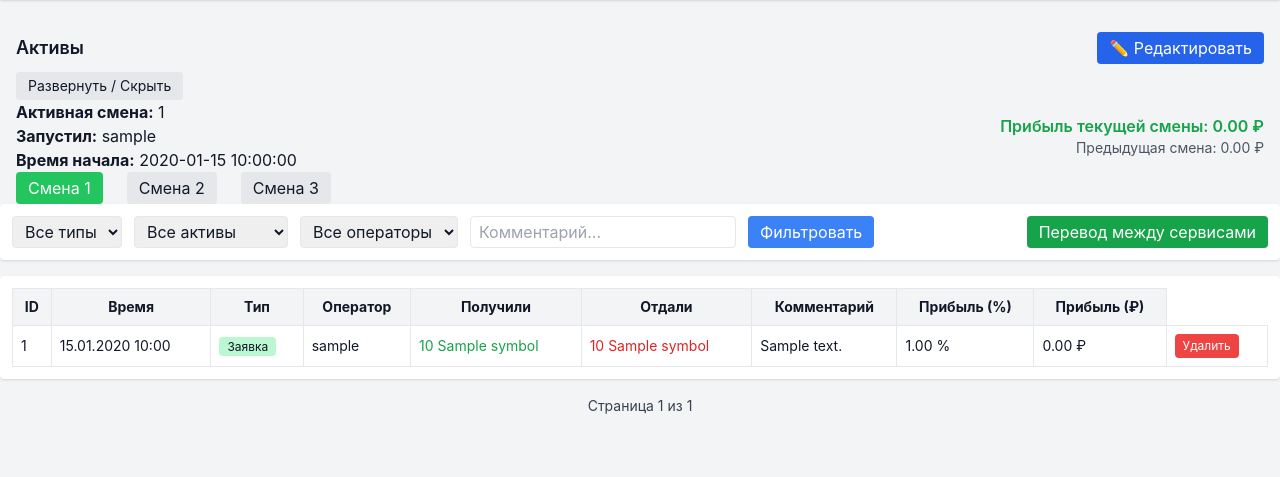
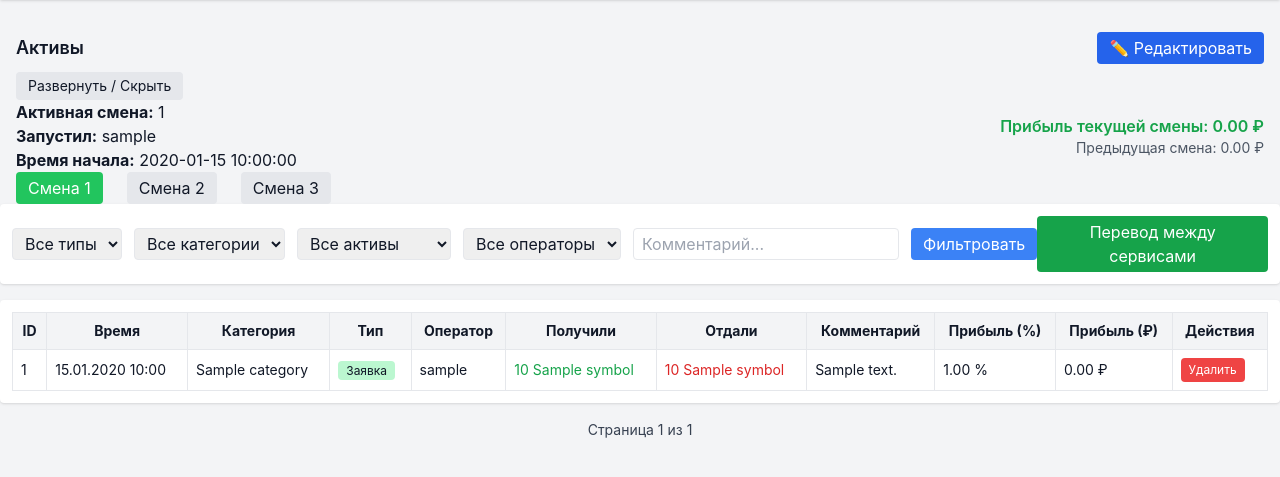
Before and after one commit to Igg9or/exchange-system, a Flask app: template templates/index.html in a window 1280 px wide. Shown: the part 64-541 px from the top of the page. Run offline with Flask 3, Linux system fonts and the light colour scheme; the template is opened without the code that fills it: most values are stand-ins (such as "Sample title", 1, 10 or a date in 2020); some libraries are stand-ins or nearby versions.

Commit message:
новое

```diff
--- a/main.py
+++ b/main.py
@@ -1,6 +1,6 @@
 from flask import Flask, render_template, redirect, url_for, request
 from db import SessionLocal, init_db
-from models import Service, Asset, Balance, Shift, Order, User, BalanceHistory
+from models import Service, Asset, Balance, Shift, Order, User, BalanceHistory, Category
 from datetime import datetime
 from sqlalchemy.orm import Session
 from collections import defaultdict
@@ -12,6 +12,10 @@ from sqlalchemy.orm import joinedload
 from db import get_db
 from rates import price_rub_for_symbol
 from sqlalchemy import func
+from datetime import datetime, timezone, timedelta
+
+MSK = timezone(timedelta(hours=3))  # Москва (UTC+3)
+
 
 app = Flask(__name__)
 app.secret_key = "super_secret_key_123"
@@ -91,10 +95,10 @@ def start_shift(db: Session, service_id: int, user_id: int):
         Shift.end_time == None
     ).all()
     for s in active_shifts:
-        s.end_time = datetime.utcnow()
+        s.end_time = datetime.now(MSK)
 
     # Создаём новую смену
-    shift = Shift(service_id=service_id, started_by=user_id, start_time=datetime.utcnow())
+    shift = Shift(service_id=service_id, started_by=user_id, start_time=datetime.now(MSK))
     db.add(shift)
     db.commit()
     db.refresh(shift)
@@ -108,7 +112,7 @@ def end_shift(db: Session, service_id: int):
     ).first()
     if not shift:
         return None
-    shift.end_time = datetime.utcnow()
+    shift.end_time = datetime.now(MSK)
     db.commit()
     return shift
 
@@ -306,6 +310,10 @@ def index():
         if request.args.get("comment"):
             query = query.filter(Order.comment.ilike(f"%{request.args['comment']}%"))
 
+        # 🔹 фильтр по категории
+        if request.args.get("category_id"):
+            query = query.filter(Order.category_id == int(request.args["category_id"]))
+
         # --- ✅ пагинация ---
         page = request.args.get("page", 1, type=int)
         per_page = 15
@@ -329,6 +337,7 @@ def index():
         services = db.query(Service).all()
         all_users = db.query(User).all() if user.role == "admin" else [user]
         assets = db.query(Asset).all()
+        categories = db.query(Category).all()   # 🔹 загружаем категории
 
         # --- ✅ активная смена ---
         current_shift = None
@@ -386,13 +395,15 @@ def index():
             orders=orders,
             assets=assets,
             all_users=all_users,
+            categories=categories,      # 🔹 передаём в шаблон
             current_shift=current_shift,
             current_profit=current_profit,
             prev_profit=prev_profit,
             page=page,
             total_pages=total_pages,
-            top_assets=top_assets,   # 🔹 теперь реально учитываются изменения
+            top_assets=top_assets,
         )
+
 
 
 @app.route("/shift/start/<int:service_id>")
@@ -423,13 +434,11 @@ def shift_report(service_id):
 
 @app.route("/add_order", methods=["POST"])
 
+@app.route("/add_order", methods=["POST"])
 def add_order():
     with get_db() as db:
         user = db.query(User).get(session["user_id"])
 
-        # Определяем сервис контекста:
-        # - оператор всегда работает в своём сервисе
-        # - админ — по выбранному на странице (selected_service_id) или первому
         if user.role == "operator":
             service_id = user.service_id
         else:
@@ -444,7 +453,6 @@ def add_order():
             flash("Нет доступного сервиса для создания заявки.", "error")
             return redirect(url_for("index"))
 
-        # Достаём активную смену для сервиса, если нет — создаём
         shift = (
             db.query(Shift)
             .filter(Shift.service_id == service_id, Shift.end_time.is_(None))
@@ -452,17 +460,15 @@ def add_order():
             .first()
         )
         if not shift:
-            # если смена не запущена — поднимем автоматически (можно убрать автосоздание, если нужно)
             shift = Shift(
                 service_id=service_id,
                 number=1,
-                start_time=datetime.utcnow(),
+                start_time=datetime.now(MSK),
                 started_by=user.id,
             )
             db.add(shift)
             db.flush()
 
-        # Парсим форму
         try:
             received_asset_id = int(request.form["received_asset_id"])
             given_asset_id = int(request.form["given_asset_id"])
@@ -473,24 +479,20 @@ def add_order():
             return redirect(url_for("index"))
 
         comment = request.form.get("comment", "").strip()
+        category_id = request.form.get("category_id")
 
-        # Получаем цены в рублях для обоих активов на момент создания
         recv_rub = price_rub_for_asset_id(db, received_asset_id)
         give_rub = price_rub_for_asset_id(db, given_asset_id)
         if recv_rub is None or give_rub is None:
             flash("Не удалось получить курс(ы) для расчёта прибыли.", "error")
             return redirect(url_for("index"))
 
-        # Считаем прибыль:
-        # value_in  = сколько рублей «зашло» по цене получаемого актива
-        # value_out = сколько рублей «вышло» по цене отдаваемого актива
         value_in = received_amount * recv_rub
         value_out = given_amount * give_rub
         profit_rub = value_in - value_out
         base = value_out if value_out else 0.0
         profit_percent = (profit_rub / base * 100.0) if base else 0.0
 
-        # Создаём Order и сохраняем цены-снимки:
         order = Order(
             service_id=service_id,
             user_id=user.id,
@@ -502,23 +504,20 @@ def add_order():
             given_asset_id=given_asset_id,
             given_amount=given_amount,
             comment=comment,
-            # сохраняем "снимок" цен в рублях — так прибыль зафиксирована на момент создания заявки
-            rate_at_creation=recv_rub,    # RUB за 1 единицу получаемого актива
-            rate_at_execution=give_rub,   # RUB за 1 единицу отдаваемого актива
+            category_id=int(category_id) if category_id else None,   # ✅ сохраняем категорию
+            rate_at_creation=recv_rub,
+            rate_at_execution=give_rub,
             profit_rub=profit_rub,
             profit_percent=profit_percent,
         )
         db.add(order)
 
-        # Обновляем балансы сервиса:
-        # +получили -> плюс к соответствующему активу
         inc = db.query(Balance).filter_by(service_id=service_id, asset_id=received_asset_id).first()
         if not inc:
             inc = Balance(service_id=service_id, asset_id=received_asset_id, amount=0.0)
             db.add(inc)
         inc.amount += received_amount
 
-        # -отдали -> минус к соответствующему активу
         dec = db.query(Balance).filter_by(service_id=service_id, asset_id=given_asset_id).first()
         if not dec:
             dec = Balance(service_id=service_id, asset_id=given_asset_id, amount=0.0)
@@ -697,11 +696,10 @@ def internal_transfer():
     asset_id = int(request.form["asset_id"])
     amount = float(request.form["amount"])
     comment = request.form.get("comment", "")
+    category_id = request.form.get("category_id")
 
-    # генерим уникальную метку для связи ордеров
-    transfer_group = int(datetime.utcnow().timestamp() * 1000)
+    transfer_group = int(datetime.now(MSK).timestamp() * 1000)
 
-    # --- обновляем баланс отправителя ---
     from_balance = db.query(Balance).filter_by(service_id=from_service_id, asset_id=asset_id).first()
     if not from_balance:
         from_balance = Balance(service_id=from_service_id, asset_id=asset_id, amount=0)
@@ -718,7 +716,6 @@ def internal_transfer():
         change=-amount,
     ))
 
-    # --- обновляем баланс получателя ---
     to_balance = db.query(Balance).filter_by(service_id=to_service_id, asset_id=asset_id).first()
     if not to_balance:
         to_balance = Balance(service_id=to_service_id, asset_id=asset_id, amount=0)
@@ -735,7 +732,6 @@ def internal_transfer():
         change=amount,
     ))
 
-    # --- создаём ордер у отправителя ---
     order_out = Order(
         service_id=from_service_id,
         user_id=user.id,
@@ -746,10 +742,10 @@ def internal_transfer():
         given_amount=amount,
         transfer_group=transfer_group,
         comment=comment or f"Перевод {amount} актива в сервис {to_service_id}",
+        category_id=int(category_id) if category_id else None   # ✅ категория
     )
     db.add(order_out)
 
-    # --- создаём ордер у получателя ---
     order_in = Order(
         service_id=to_service_id,
         user_id=user.id,
@@ -760,12 +756,14 @@ def internal_transfer():
         received_amount=amount,
         transfer_group=transfer_group,
         comment=comment or f"Перевод {amount} актива из сервиса {from_service_id}",
+        category_id=int(category_id) if category_id else None   # ✅ категория
     )
     db.add(order_in)
 
     db.commit()
     db.close()
     return redirect(url_for("index"))
+
 
 
 
@@ -861,13 +859,13 @@ def set_shift():
             .first()
         )
         if last_shift:
-            last_shift.end_time = datetime.utcnow()
+            last_shift.end_time = datetime.now(MSK)
 
         # создаём новую смену с правильным service_id и номером
         new_shift = Shift(
             number=requested_number,
             service_id=user.service_id,
-            start_time=datetime.utcnow(),
+            start_time=datetime.now(MSK),
             started_by=user.id,
         )
         db.add(new_shift)
@@ -892,56 +890,63 @@ def admin_io():
 
     with get_db() as db:
         user = db.query(User).get(session["user_id"])
-
-        # ✅ Разрешаем и админам, и операторам
         if user.role not in ["admin", "operator"]:
             flash("Нет прав", "error")
             return redirect(url_for("index"))
 
         service_id = int(request.form["service_id"])
         asset_id = int(request.form["asset_id"])
-        direction = request.form["direction"]  # "in" или "out"
+        direction = request.form["direction"]  # "in" | "out"
         amount = float(request.form["amount"])
         comment = request.form.get("comment", "")
+        category_id = request.form.get("category_id")
 
-        # 🔹 Баланс
-        balance = (
-            db.query(Balance)
-            .filter(Balance.service_id == service_id, Balance.asset_id == asset_id)
-            .first()
-        )
+        # баланс
+        balance = db.query(Balance).filter_by(service_id=service_id, asset_id=asset_id).first()
         if not balance:
             balance = Balance(service_id=service_id, asset_id=asset_id, amount=0.0)
             db.add(balance)
             db.flush()
 
-        # 🔹 Вносим / выводим
+        old_amount = balance.amount
         if direction == "in":
             balance.amount += amount
         elif direction == "out":
             if balance.amount < amount:
-                flash("Недостаточно средств для вывода", "error")
+                flash("Недостаточно средств", "error")
                 return redirect(url_for("index", service_id=service_id))
             balance.amount -= amount
 
-        # 🔹 Фиксируем как ордер
+        # история изменения баланса
+        db.add(BalanceHistory(
+            service_id=service_id,
+            asset_id=asset_id,
+            old_amount=old_amount,
+            new_amount=balance.amount,
+            change=(amount if direction == "in" else -amount),
+        ))
+
+        # ордер
         order = Order(
             service_id=service_id,
             user_id=user.id,
-            shift_id=None,  # не относится к смене
-            type="admin_io",
+            shift_id=None,
+            type="admin_io",   # 👈 вернули старый тип
+            is_manual=True,
             received_asset_id=asset_id if direction == "in" else None,
             received_amount=amount if direction == "in" else 0,
             given_asset_id=asset_id if direction == "out" else None,
             given_amount=amount if direction == "out" else 0,
+            comment=comment,
             profit_percent=0,
             profit_rub=0,
-            comment=f"[{direction}] {comment}",
+            category_id=int(category_id) if category_id else None,
         )
         db.add(order)
         db.commit()
 
     return redirect(url_for("index", service_id=service_id))
+
 
 
 @app.route("/add_asset", methods=["POST"])
@@ -1048,6 +1053,49 @@ def delete_order(order_id):
 
 
 
+@app.route("/categories")
+def categories_list():
+    if "user_id" not in session:
+        return redirect(url_for("login"))
+    with get_db() as db:
+        user = db.query(User).get(session["user_id"])
+        if user.role != "admin":
+            flash("Доступ запрещён", "error")
+            return redirect(url_for("index"))
+
+        categories = db.query(Category).all()
+        return render_template("categories.html", categories=categories)
+
+
+@app.route("/categories/add", methods=["POST"])
+def add_category():
+    with get_db() as db:
+        user = db.query(User).get(session["user_id"])
+        if user.role != "admin":
+            return {"error": "forbidden"}, 403
+
+        name = request.form.get("name")
+        if name:
+            cat = Category(name=name)
+            db.add(cat)
+            db.commit()
+        return redirect(url_for("index"))
+
+
+@app.route("/categories/delete/<int:category_id>", methods=["POST"])
+def delete_category(category_id):
+    with get_db() as db:
+        user = db.query(User).get(session["user_id"])
+        if user.role != "admin":
+            return {"error": "forbidden"}, 403
+
+        cat = db.query(Category).get(category_id)
+        if cat:
+            db.delete(cat)
+            db.commit()
+        return redirect(url_for("index"))
+
+
 
 
 
--- a/templates/index.html
+++ b/templates/index.html
@@ -16,6 +16,9 @@
     <div class="flex items-center gap-3">
     {% if user.role == "admin" %}
       <a href="{{ url_for('users_list') }}" class="bg-blue-500 text-white px-3 py-1 rounded">👥 Пользователи</a>
+      <a href="javascript:void(0)" onclick="document.getElementById('categoriesModal').classList.remove('hidden')"
+   class="bg-indigo-500 text-white px-3 py-1 rounded">📂 Категории</a>
+
       <form method="get" class="inline">
         <select name="service_id" onchange="this.form.submit()" class="border px-2 py-1 rounded">
           <option value="">Все сервисы</option>
@@ -143,6 +146,14 @@
           <option value="internal_transfer" {% if request.args.get('type') == 'internal_transfer' %}selected{% endif %}>Перевод</option>
           <option value="admin_action" {% if request.args.get('type') == 'admin_action' %}selected{% endif %}>Админ</option>
         </select>
+        <select name="category_id" class="border px-2 py-1 rounded">
+  <option value="">Все категории</option>
+  {% for cat in categories %}
+    <option value="{{ cat.id }}" {% if request.args.get('category_id') == cat.id|string %}selected{% endif %}>
+      {{ cat.name }}
+    </option>
+  {% endfor %}
+</select>
         <select name="asset_id" class="border px-2 py-1 rounded">
           <option value="">Все активы</option>
           {% for asset in assets %}
@@ -166,7 +177,7 @@
 
         {% if user.role == "operator" %}
     <button onclick="document.getElementById('orderModal').classList.remove('hidden')"
-      class="bg-blue-600 text-white px-3 py-1 rounded">➕ Новая заявка</button>
+      class="bg-blue-600 text-white px-3 py-1 rounded">➕ Добавить обмен</button>
   {% endif %}
     </div>
 
@@ -176,15 +187,16 @@
       <thead>
   <tr class="bg-gray-100">
     <th class="p-2 border">ID</th>
-      <th class="p-2 border">Время</th> <!-- ✅ новая колонка -->
-      <th class="p-2 border">Тип</th>
+    <th class="p-2 border">Время</th>
+    <th class="p-2 border">Категория</th> <!-- 🔹 новая колонка -->
+    <th class="p-2 border">Тип</th>       <!-- 🔹 старое поле -->
     <th class="p-2 border">Оператор</th>
     <th class="p-2 border">Получили</th>
     <th class="p-2 border">Отдали</th>
     <th class="p-2 border">Комментарий</th>
     <th class="p-2 border">Прибыль (%)</th>
     <th class="p-2 border">Прибыль (₽)</th>
-
+    <th class="p-2 border">Действия</th>
   </tr>
 </thead>
   <tbody>
@@ -193,6 +205,9 @@
       <td class="p-2 border">{{ o.id }}</td>
       <td class="p-2 border">
         {{ o.created_at.strftime("%d.%m.%Y %H:%M") if o.created_at else "-" }}
+      </td>
+      <td class="p-2 border">
+        {{ o.category.name if o.category else '-' }} <!-- 🔹 категория -->
       </td>
       <td class="p-2 border">
         {% if o.type == 'admin_action' %}
@@ -227,7 +242,6 @@
     </tr>
   {% endfor %}
 </tbody>
-
     </table>
 
 
@@ -288,6 +302,15 @@
           <label class="block text-sm">Комментарий</label>
           <input type="text" name="comment" class="border w-full px-2 py-1 rounded">
         </div>
+        <div>
+        <label class="block text-sm">Категория</label>
+        <select name="category_id" class="border w-full px-2 py-1 rounded">
+          <option value="">Без категории</option>
+          {% for cat in categories %}
+            <option value="{{ cat.id }}">{{ cat.name }}</option>
+          {% endfor %}
+        </select>
+      </div>
         <div class="flex justify-end gap-2">
           <button type="button" onclick="document.getElementById('transferModal').classList.add('hidden')"
                   class="bg-gray-300 px-3 py-1 rounded">Отмена</button>
@@ -337,6 +360,16 @@
           <input type="text" name="comment" class="border w-full px-2 py-1 rounded">
         </div>
 
+        <div>
+          <label class="block text-sm">Категория</label>
+          <select name="category_id" class="border w-full px-2 py-1 rounded">
+            <option value="">Без категории</option>
+            {% for cat in categories %}
+              <option value="{{ cat.id }}">{{ cat.name }}</option>
+            {% endfor %}
+          </select>
+        </div>
+
         <!-- Кнопки -->
         <div class="flex justify-end gap-2">
           <button type="button" onclick="document.getElementById('orderModal').classList.add('hidden')"
@@ -381,6 +414,17 @@
         <div>
           <label class="block text-sm">Комментарий</label>
           <input type="text" name="comment" class="border w-full px-2 py-1 rounded">
+        </div>
+
+        <!-- 🔹 Новое поле Категория -->
+        <div>
+          <label class="block text-sm">Категория</label>
+          <select name="category_id" class="border w-full px-2 py-1 rounded">
+            <option value="">Без категории</option>
+            {% for cat in categories %}
+              <option value="{{ cat.id }}">{{ cat.name }}</option>
+            {% endfor %}
+          </select>
         </div>
         <div class="flex justify-end gap-2">
           <button type="button" onclick="document.getElementById('adminIOModal').classList.add('hidden')"
@@ -478,6 +522,51 @@
   </div>
 </div>
 
+
+<div id="categoriesModal" class="hidden fixed inset-0 bg-black bg-opacity-50 flex items-center justify-center">
+  <div class="bg-white p-6 rounded shadow w-[500px]">
+    <h2 class="text-lg font-bold mb-3">Категории обменов</h2>
+
+    <!-- форма добавления -->
+    <form action="{{ url_for('add_category') }}" method="post" class="flex gap-2 mb-4">
+      <input type="text" name="name" placeholder="Новая категория"
+             class="border px-2 py-1 rounded w-full" required>
+      <button type="submit" class="bg-blue-600 text-white px-3 py-1 rounded">Добавить</button>
+    </form>
+
+    <!-- таблица категорий -->
+    <table class="w-full text-sm border-collapse mb-4">
+      <thead>
+        <tr class="bg-gray-100">
+          <th class="p-2 border">ID</th>
+          <th class="p-2 border">Название</th>
+          <th class="p-2 border">Действия</th>
+        </tr>
+      </thead>
+      <tbody>
+        {% for cat in categories %}
+        <tr>
+          <td class="p-2 border">{{ cat.id }}</td>
+          <td class="p-2 border">{{ cat.name }}</td>
+          <td class="p-2 border">
+            <form action="{{ url_for('delete_category', category_id=cat.id) }}" method="post" style="display:inline;">
+              <button type="submit" class="bg-red-500 text-white px-2 py-1 rounded text-xs">Удалить</button>
+            </form>
+          </td>
+        </tr>
+        {% endfor %}
+      </tbody>
+    </table>
+
+    <!-- кнопки -->
+    <div class="flex justify-end">
+      <button type="button" onclick="document.getElementById('categoriesModal').classList.add('hidden')"
+              class="bg-gray-300 px-3 py-1 rounded">Закрыть</button>
+    </div>
+  </div>
+</div>
+
+
 <script src="https://cdn.jsdelivr.net/npm/sortablejs@1.15.0/Sortable.min.js"></script>
 <script>
   // === ваш код для смен ===
```
Also changed, not shown: models.py (+16 -3 lines). Lines whose indentation alone changed are shown as unchanged.
